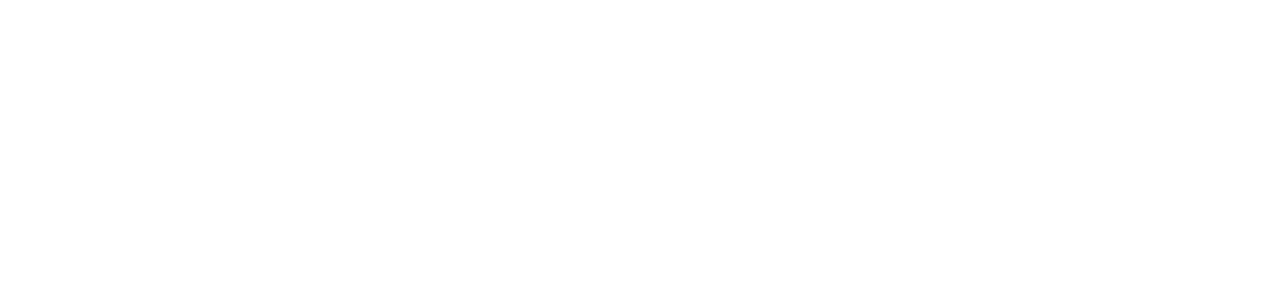
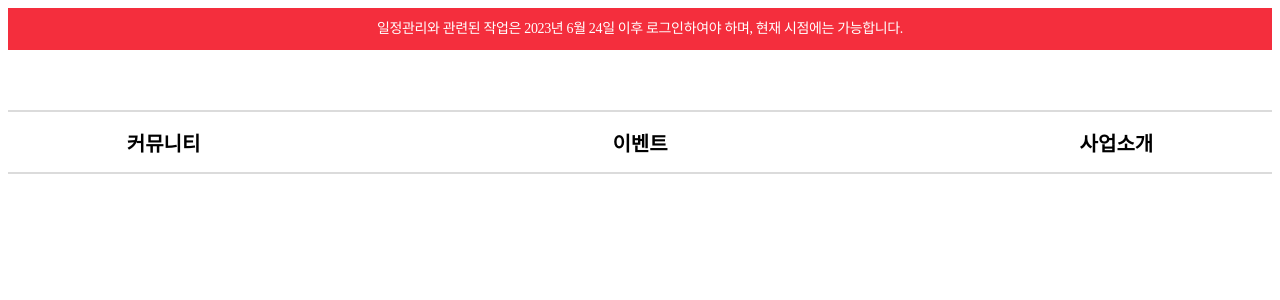
Before and after one commit to Likelion-YeungNam-Univ/12th-gibble-web, a React (Create React App) app in the folder gible/: page / in a window 1280 px wide. Shown: the top 300 px of the page. Built offline with nearby package versions, Linux system fonts and the light colour scheme.

Commit message:
Header 3개

```diff
--- a/gible/public/index.html
+++ b/gible/public/index.html
@@ -1,7 +1,9 @@
+
 <!DOCTYPE html>
 <html lang="en">
   <head> </head>
   <body>
     <div id="root"></div>
+    <h1> </h1>
   </body>
 </html>
--- a/gible/src/App.js
+++ b/gible/src/App.js
@@ -1,5 +1,19 @@
+import Commentbar from './layouts/header/comment/Commentbar';
+import Loginbar from './layouts/header/login/Loginbar';
+import Navbar from './layouts/header/nav/Navbar';
+import Footer from './layouts/footer/Footer';
+
+
 function App() {
-  return <></>;
+  return (
+    <div ClassName = "Layouts">
+      <Commentbar />
+      <Loginbar />
+      <Navbar />
+
+      <Footer />
+    </div>
+  )
 }
 
 export default App;
--- /dev/null
+++ b/gible/src/layouts/footer/Footer.js
@@ -0,0 +1,19 @@
+import React from 'react';
+import styled from 'styled-components';
+
+const Footer = () =>{
+    return(
+        <div className='explain'>
+
+        </div>
+    )
+}
+
+const explain = styled.div`
+
+
+`;
+
+
+
+export  default Footer;
--- /dev/null
+++ b/gible/src/layouts/header/comment/Commentbar.js
@@ -0,0 +1,35 @@
+import React from 'react';
+import styled from 'styled-components';
+
+const Commentbar = () => {
+    return (
+        <Redbox>
+            <Warning>일정관리와 관련된 작업은 2023년 6월 24일 이후 로그인하여야 하며, 현재 시점에는 가능합니다.</Warning>
+        </Redbox>
+    );
+}
+
+const Redbox = styled.div`
+    height: 42px;
+    flex-shrink: 0;
+    background: var(--main-color, #F42E3D);
+
+
+`;
+
+const Warning = styled.div`
+    color: #FFF;
+    font-family: Pretendard;
+    font-size: 14px;
+    font-style: normal;
+    font-weight: 500;
+    line-height: var(--14, 22px); /* 157.143% */
+    letter-spacing: -0.35px;
+    height: 42px;
+    align-content: center;
+    text-align: center;
+
+`;
+
+
+export default Commentbar;
--- /dev/null
+++ b/gible/src/layouts/header/login/Loginbar.js
@@ -0,0 +1,25 @@
+import React from 'react';
+import styled from 'styled-components';
+
+const Loginbar = () => {
+    return (
+        <LoginBox>
+            <StyledBox />
+        </LoginBox>
+    );
+}
+
+const LoginBox = styled.div`
+    display: flex; /* Flexbox 사용 */
+    justify-content: center; /* 가로 중앙 정렬 (필요에 따라) */
+    align-items: center; /* 세로 중앙 정렬 (필요에 따라) */
+`;
+
+const StyledBox = styled.div`
+    height: 60px;
+    flex-shrink: 0;
+    background: #FFF;
+    width: 100%;
+`;
+
+export default Loginbar;
--- /dev/null
+++ b/gible/src/layouts/header/nav/Navbar.js
@@ -0,0 +1,51 @@
+import React from 'react';
+import styled from 'styled-components';
+
+const Navbar = () => {
+    return (
+        <Navigation>
+            <Buttons>
+                <button>커뮤니티</button>
+                <button>이벤트</button>
+                <button>사업소개</button>
+            </Buttons>
+        </Navigation>
+    );
+}
+
+/* hf-79 라우팅 이동 버튼
+            <button onClick={onClickCommunityButton}>커뮤니티</button>
+            <button onClick={onClickEventeButton}>이벤트</button>
+            <button onClick={onClickInfoButton}>사업소개</button>
+*/
+
+const Navigation = styled.div`
+    height: 60px;
+    justify-content: center;
+    background-color: white;
+    display: flex;
+    align-items: center;
+
+    /* 위 아래 테두리 */
+    border-top: 2px solid #DBDBDB;
+    border-bottom: 2px solid #DBDBDB;
+`;
+
+const Buttons = styled.div`
+    display: flex;
+    justify-content: center;
+    /* 버튼 간격 조절 */
+    gap: 400px;
+
+    button {
+        background: none;
+        border: none;
+        color: black;
+        font-size: 20px;
+        font-weight: 700;
+        cursor: pointer;
+    }
+
+`;
+
+export  default Navbar;
```
